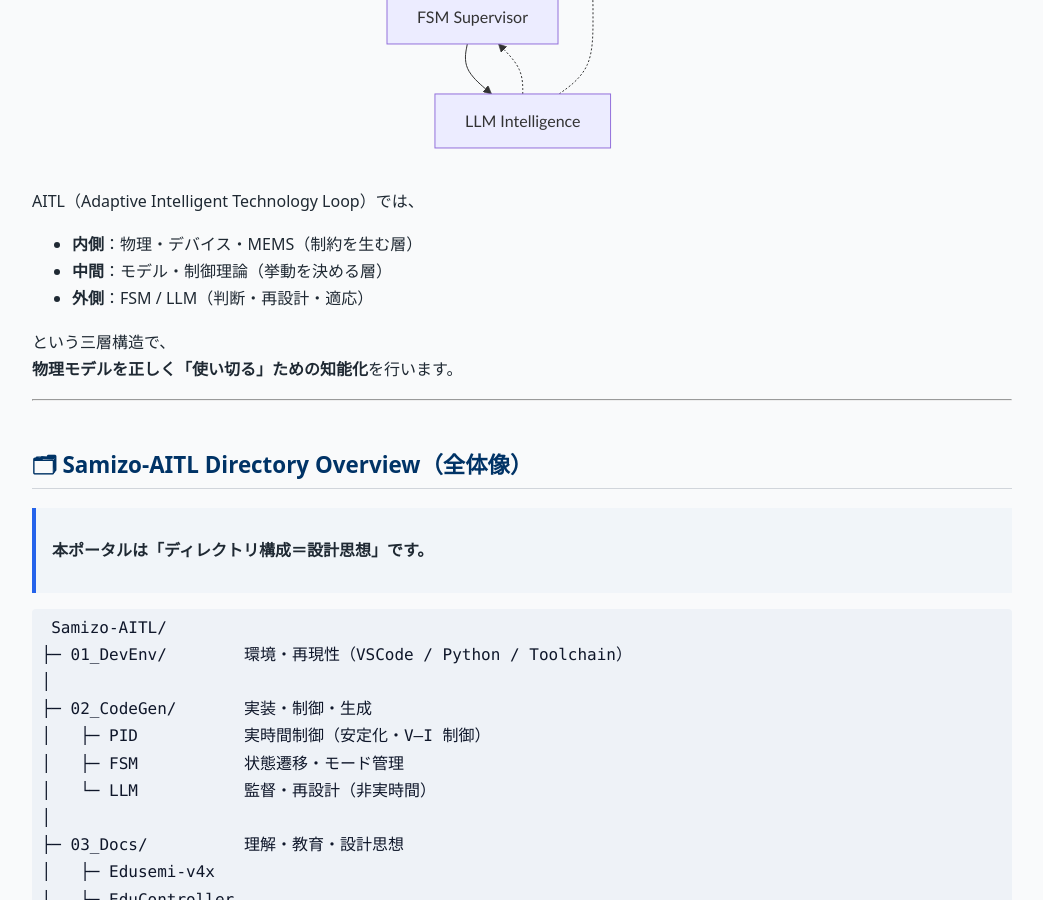
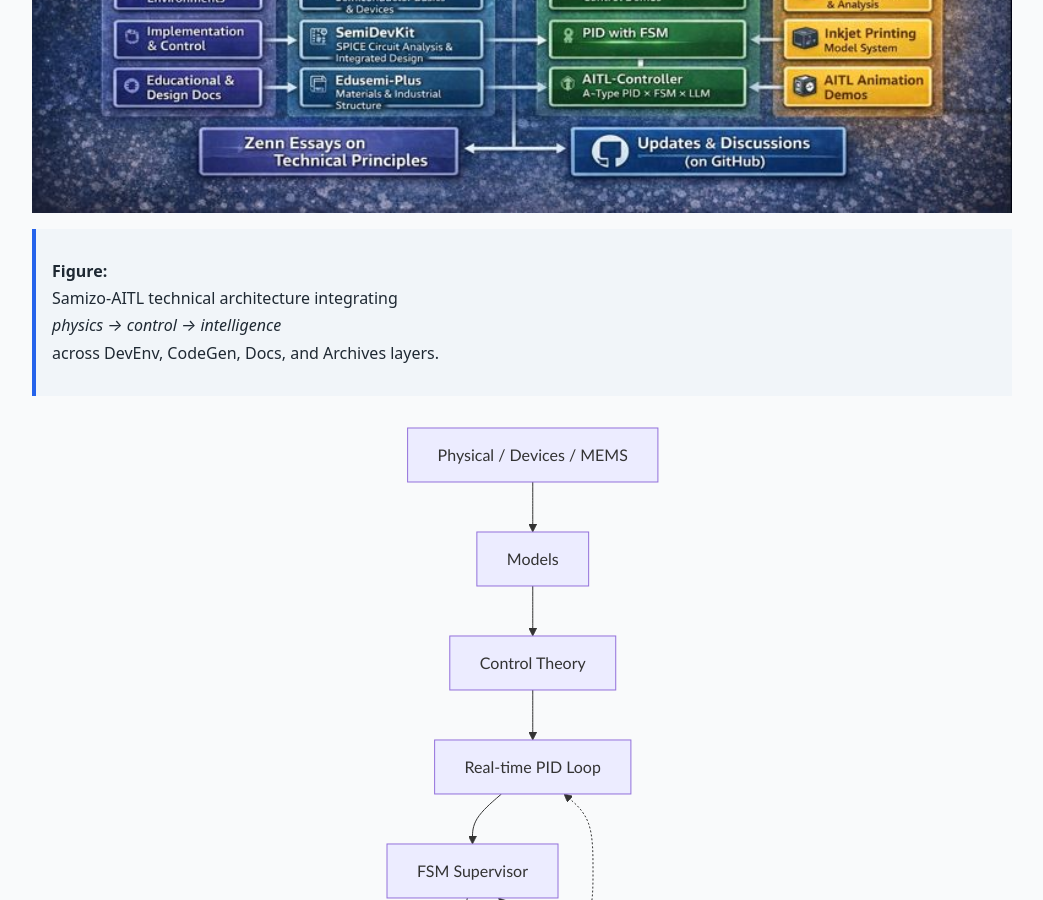
Before and after one commit to Samizo-AITL/Samizo-AITL.github.io, a Jekyll site: the page built from index.md, in a window 1280 px wide and 900 px high, scrolled down 2019 px. Shown: the whole window, without its empty margins (118-1161 px from the left). Built offline with Jekyll 4.4.1, drawn with Linux system fonts in a browser that asks for light colours.

Commit message:
Update index.md

````diff
--- a/index.md
+++ b/index.md
@@ -60,6 +60,17 @@
 ---
 
 ## 🧩 AITL Structure Map（全体構造）
+
+<img
+  src="/assets/img/samizo-aitl-structure.png"
+  alt="Samizo-AITL Technical Architecture"
+  style="width:100%; max-width:1200px; display:block; margin:auto;"
+/>
+
+> **Figure:**
+> Samizo-AITL technical architecture integrating
+> *physics → control → intelligence*
+> across DevEnv, CodeGen, Docs, and Archives layers.
 
 ```mermaid
 flowchart TB
````
